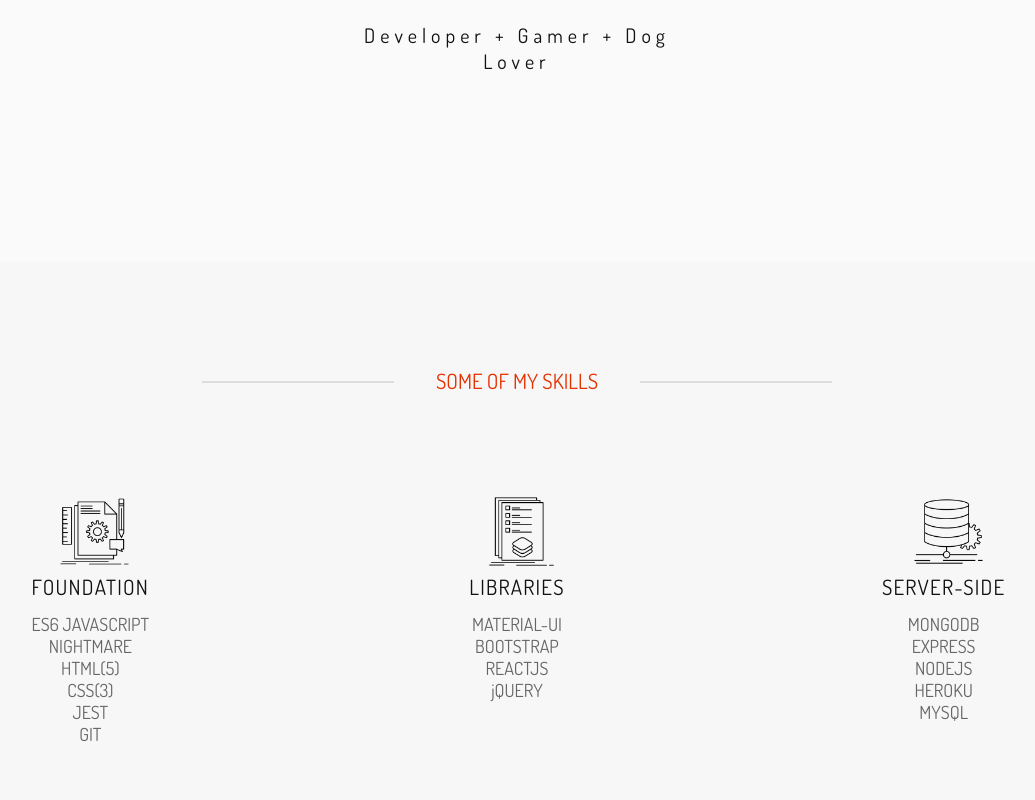
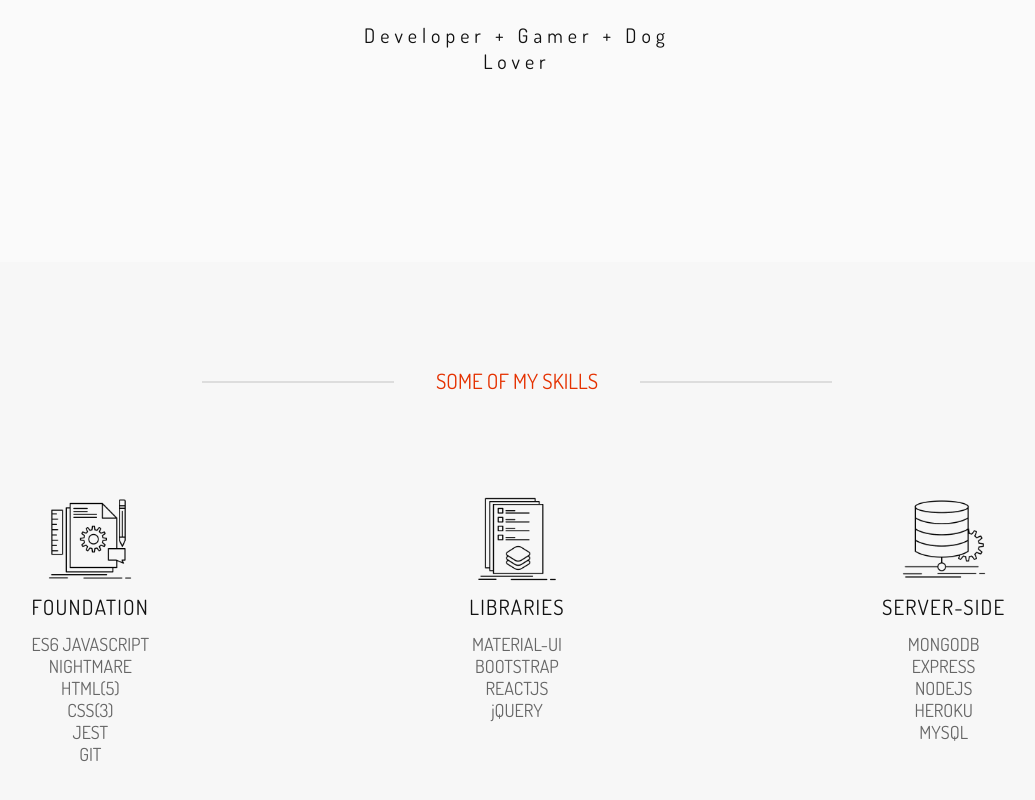
Before and after one commit to rcortez1775/NewPortfolio2019, a React (Create React App) app: page / in a window 1280 px wide. Shown: the part 378-1178 px from the top of the page, without its empty margins (123-1158 px from the left). Built offline with nearby package versions, Linux system fonts and the light colour scheme.

Commit message:
updated landing page

```diff
--- a/src/components/landingpage/landingpage.css
+++ b/src/components/landingpage/landingpage.css
@@ -6,6 +6,10 @@
     align-items: center;
     text-align: center;
     background-color: #fafafa;
+}
+
+.hero-inner {
+
 }
 
 .body {
@@ -107,6 +111,7 @@
     width: 100%;
     text-align: center;
     backface-visibility: hidden;
+    margin-top: 5px;
 }
 
 .boxList {
@@ -120,6 +125,6 @@
 }
 
 .skillsIcon {
-    width: 75px;
-    margin-left: 39%;
+    width: 90px;
+    margin-left: 35%;
 }
```
